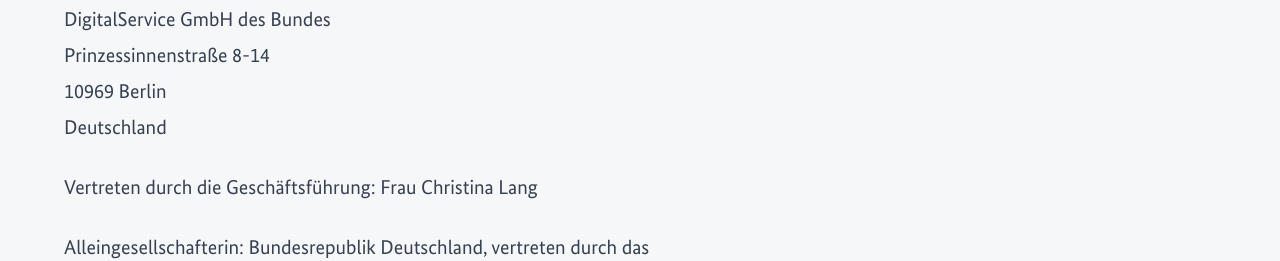
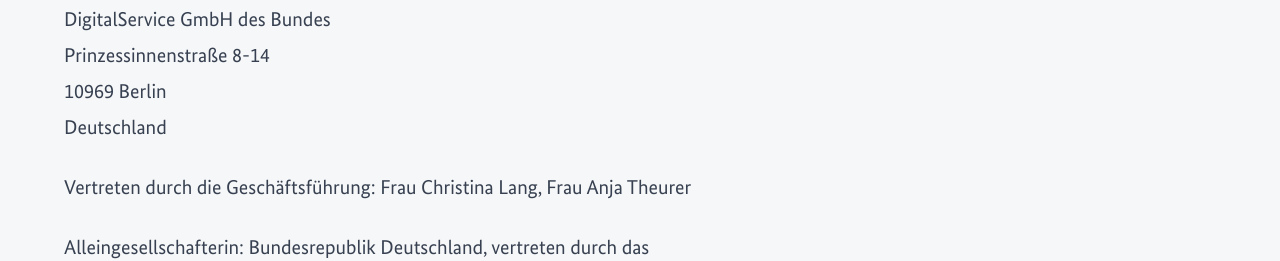
Before and after one commit to digitalservicebund/grundsteuer-static, a website: page impressum.html in a window 1280 px wide. Shown: the part 547-808 px from the top of the page. Drawn offline with Linux system fonts and the light colour scheme.

Commit message:
Update impressum.html

```diff
--- a/impressum.html
+++ b/impressum.html
@@ -103,7 +103,7 @@
               DigitalService GmbH des Bundes<br />Prinzessinnenstraße 8-14<br />
               10969 Berlin<br />Deutschland
             </p>
-            <p>Vertreten durch die Geschäftsführung: Frau Christina Lang</p>
+            <p>Vertreten durch die Geschäftsführung: Frau Christina Lang, Frau Anja Theurer</p>
             <p>
               Alleingesellschafterin: Bundesrepublik Deutschland, vertreten
               durch das Bundeskanzleramt
```
